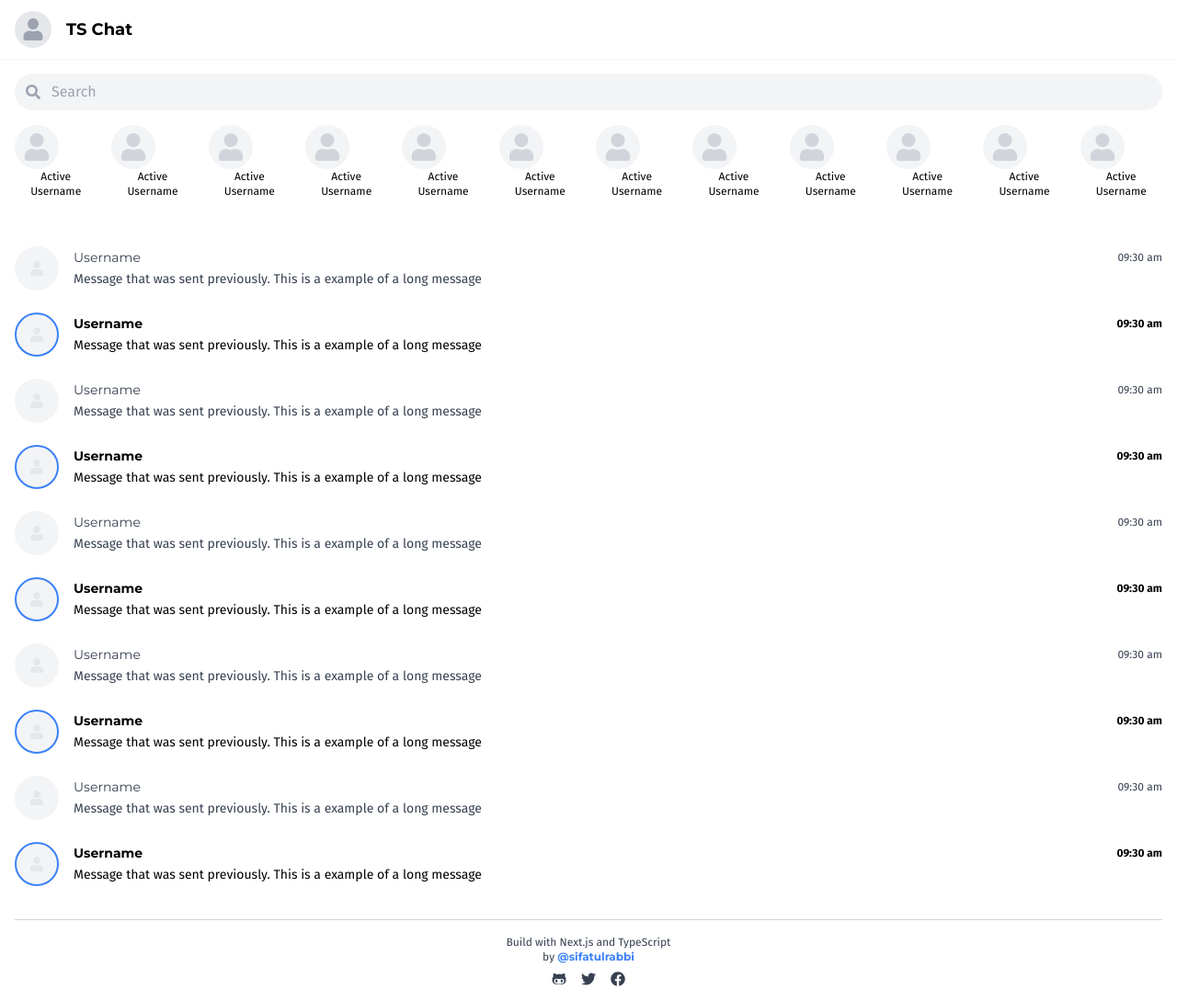
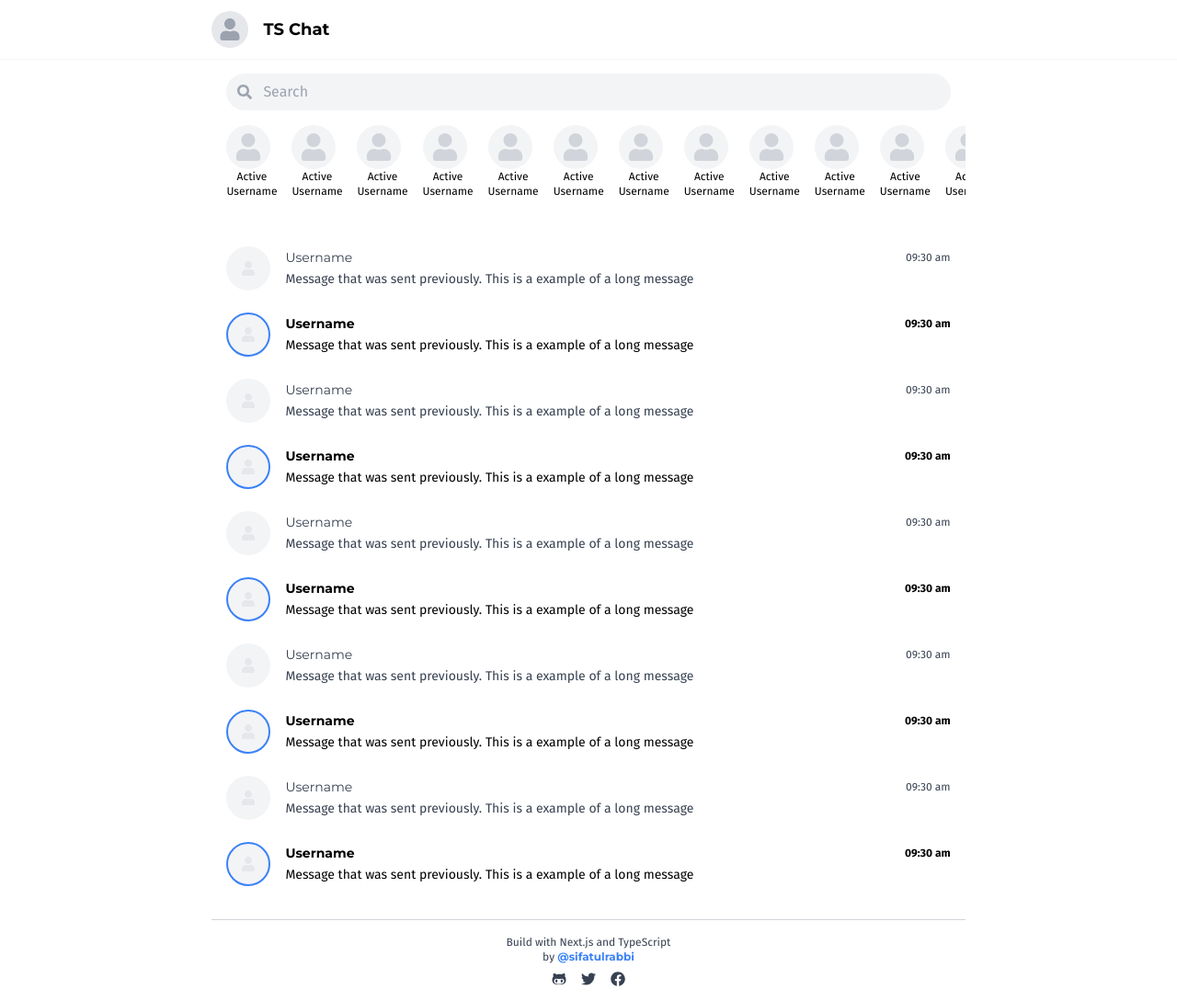
Before and after one commit to sifatulrabbi/meta-messenger-clone, a Next.js app in the folder packages/client/: page / in a window 1280 px wide. Shown: the whole page at 92% size. Built offline with nearby package versions, Linux system fonts and the light colour scheme.

Commit message:
make partially responsive

```diff
--- a/packages/client/features/Footer.tsx
+++ b/packages/client/features/Footer.tsx
@@ -4,7 +4,7 @@ import { FaTwitter, FaGithubAlt, FaFacebook } from "react-icons/fa";
 
 export const Footer: React.FC = () => {
     return (
-        <footer className="text-xs text-gray-700 flex flex-col justify-center items-center m-4 pt-4 border-t-[1px] border-gray-300">
+        <footer className="mx-container text-xs text-gray-700 flex flex-col justify-center items-center m-4 pt-4 border-t-[1px] border-gray-300">
             <span>Build with Next.js and TypeScript</span>
             <span>
                 by{" "}
--- a/packages/client/features/Header.tsx
+++ b/packages/client/features/Header.tsx
@@ -7,7 +7,7 @@ export const Header: React.FC = () => {
     const { title } = useRecoilValue(headerState);
 
     return (
-        <header className="z-50 fixed top-0 right-0 left-0 bg-white shadow-sm px-4 py-3 flex justify-between items-center">
+        <header className="z-50 fixed top-0 right-0 left-0 bg-white shadow-sm px-4 lg:px-[18vw] py-3 flex justify-between items-center">
             <div className="flex justify-start items-center gap-4">
                 <div className="bg-gray-200 h-10 w-10 rounded-full flex justify-center items-center">
                     <FaUser className="text-2xl text-gray-400" />
--- a/packages/client/pages/index.tsx
+++ b/packages/client/pages/index.tsx
@@ -9,7 +9,7 @@ interface Props {
 
 const Home: NextPage<Props> = ({}) => {
     return (
-        <div className="mt-[80px]">
+        <div className="mt-[80px] mx-container">
             <Head title={"Home"} />
             <SearchScreen />
             <ActiveUsersSection />
--- a/packages/client/styles/globals.css
+++ b/packages/client/styles/globals.css
@@ -12,3 +12,7 @@ body {
     max-width: 100vw !important;
     overflow-x: hidden !important;
 }
+
+.mx-container {
+    @apply mx-0 lg:mx-[18vw];
+}
```
